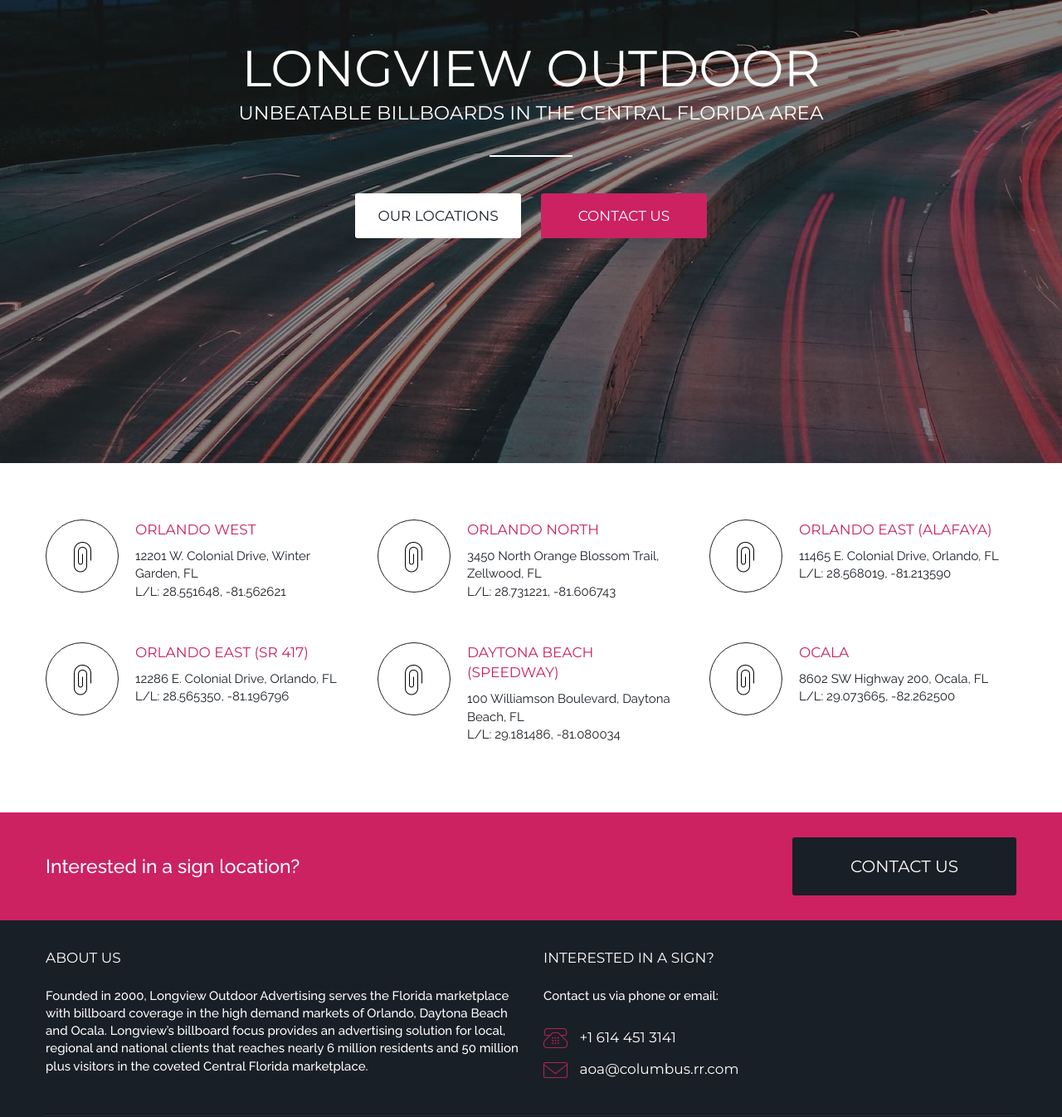
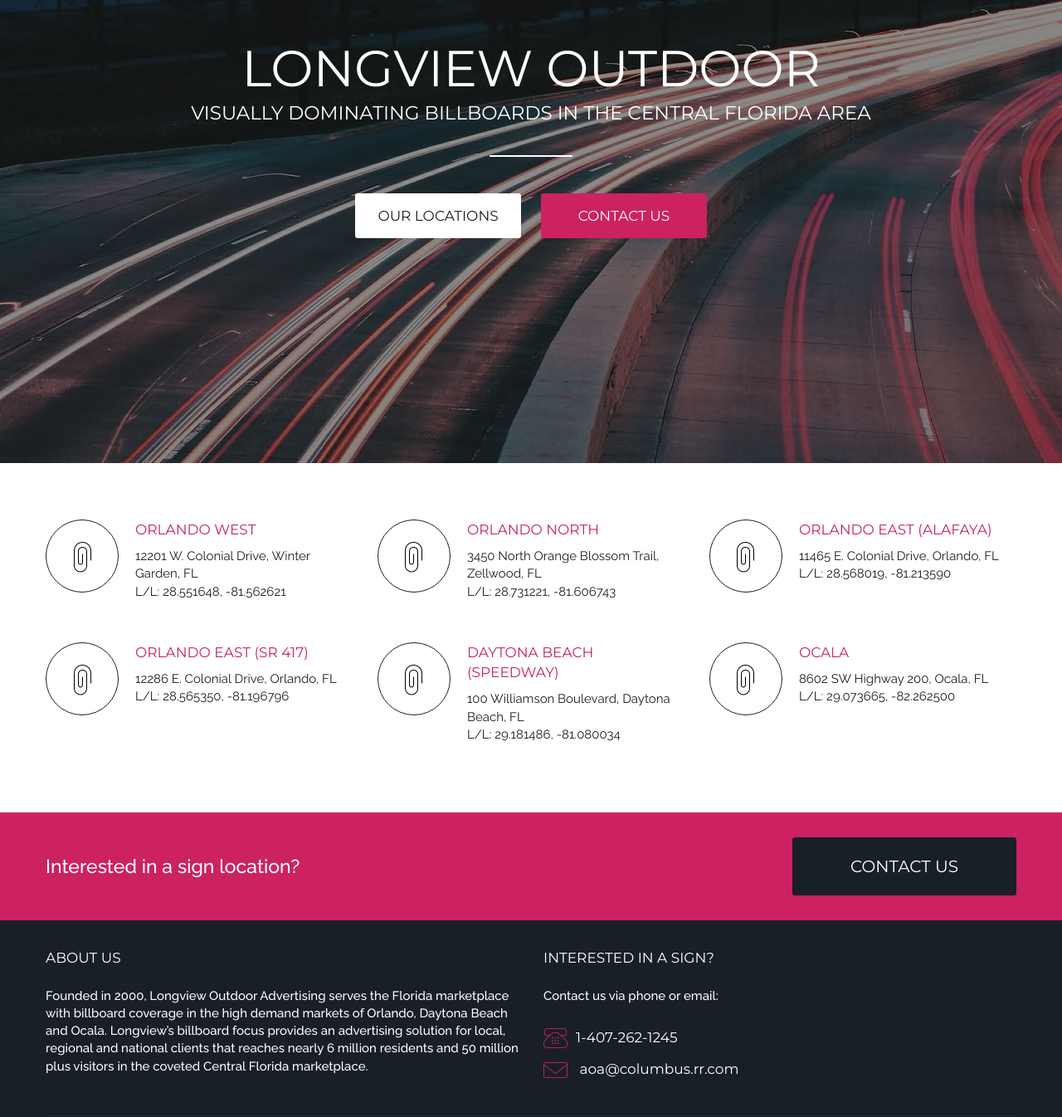
Before and after one commit to mattneary/longview, a plain HTML site: page index.html in a window 1280 px wide. Shown: the part 242-1588 px from the top of the page at 83% size. Drawn offline with nearby package versions, Linux system fonts and the light colour scheme.

Commit message:
corrected phone number

```diff
--- a/index.html
+++ b/index.html
@@ -44,7 +44,7 @@
 			<div class="wrap">
 				<div class="textwidget">
 					<h1 class="wow fadeInDown">Longview Outdoor</h1>
-					<h2 class="wow fadeInUp">Unbeatable billboards in the Central Florida area</h2>
+					<h2 class="wow fadeInUp">Visually Dominating billboards in the Central Florida area</h2>
 					<div class="actions">
 						<a href="#locations" title="Our Locations" class="btn large white wow fadeInLeft anchor">Our Locations</a>
 						<a href="contact.html" title="Contact Us" class="btn large color wow fadeInRight anchor">Contact us</a>
@@ -142,7 +142,7 @@
 				<article class="one-fourth">
 					<h6>Interested in a sign?</h6>
 					<p>Contact us via phone or email:</p>
-					<p class="contact-data"><span class="ico phone"></span> +1 614 451 3141</p>
+					<p class="contact-data"><span class="ico phone"></span>1-407-262-1245</p>
 					<p class="contact-data"><span class="ico email"></span> <a href="mailto:aoa@columbus.rr.com">aoa@columbus.rr.com</a></p>
 				</article>
 				<!-- //Column -->
```
Also changed, not shown: contact.html (+1 -1 lines).
